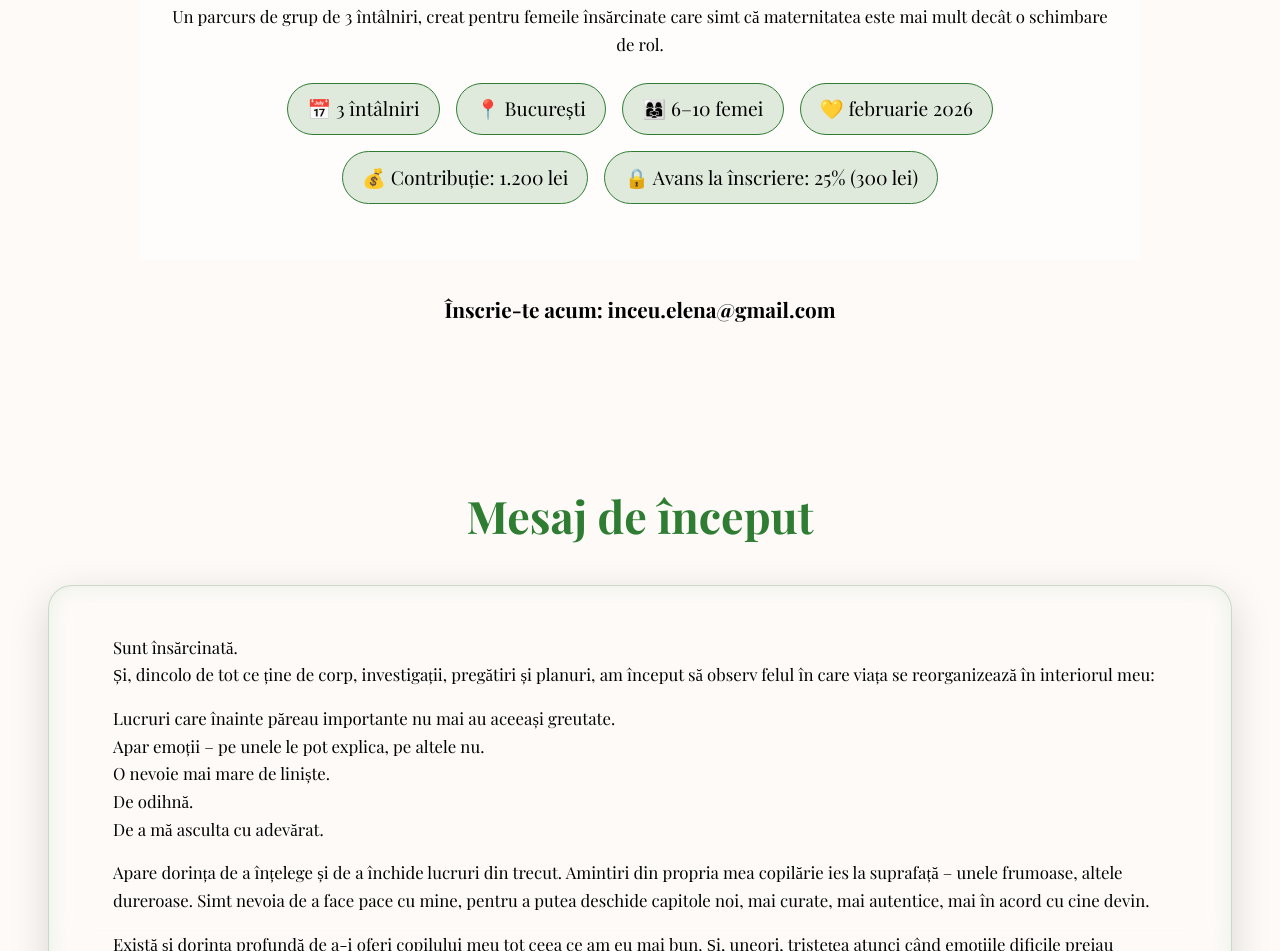
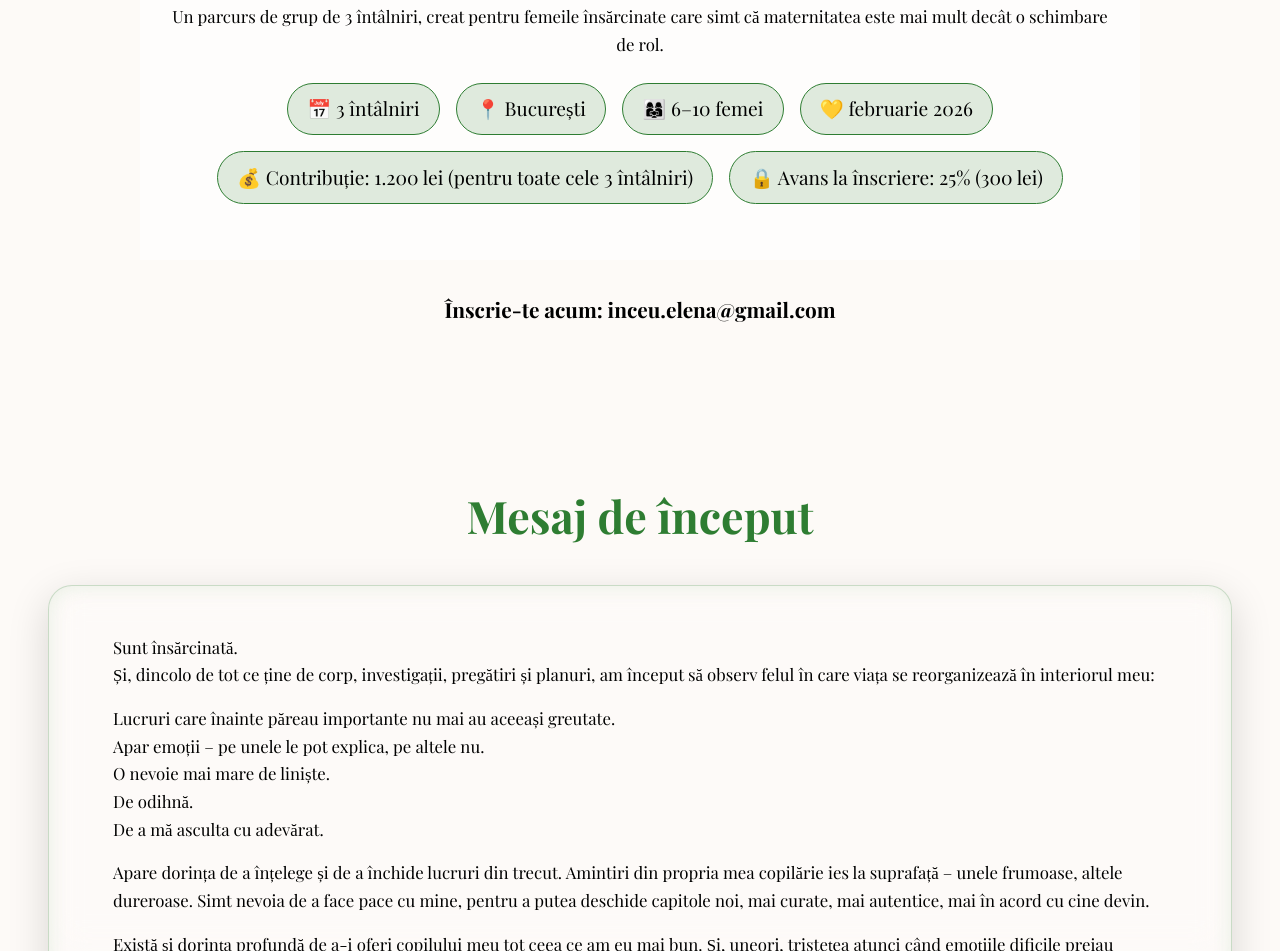
Before and after one commit to stfalexandru/Innara, a plain HTML site: page index.html in a window 1280 px wide. Shown: the part 800-1751 px from the top of the page. Drawn offline with nearby package versions, Linux system fonts and the light colour scheme.

Commit message:
Update index.html

```diff
--- a/index.html
+++ b/index.html
@@ -182,8 +182,8 @@
             <span class="badge">📍 București</span>
             <span class="badge">👩‍👩‍👧 6–10 femei</span>
             <span class="badge">💛 februarie 2026</span>
-<span class="badge">💰 Contribuție: 1.200 lei</span>
-            <span class="badge">🔒 Avans la înscriere: 25% (300 lei)</span>
+<span class="badge">💰 Contribuție: 1.200 lei (pentru toate cele 3 întâlniri)</span>
+            <span class="badge">🔒 Avans la înscriere: 25% (300 lei) </span>
         </div>
         </div>
 
```
